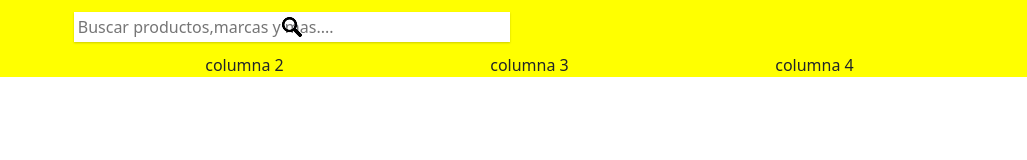
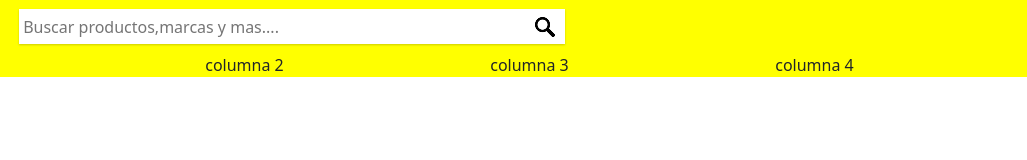
Before and after one commit to Santy167/Curso-git, a plain HTML site: page index.html in a window 1280 px wide. Shown: the full height of the page, 253-1280 px from the left. Drawn offline with nearby package versions, Linux system fonts and the light colour scheme.

Commit message:
nav con grid

```diff
--- a/index.html
+++ b/index.html
@@ -15,8 +15,10 @@
                     <img src="/img/Logotipo-mercadolibre-png-1.png" alt="imagen de mercado libre" class="img-fluid">
                 </div>
                 <div class="col-6 d-flex justify-content-center">
-                    <input type="text" placeholder=" Buscar productos,marcas y mas....">
-                    <img src="/img/pngegg.png" alt="" class="PosImg">
+                    <div class="pos-rel">
+                        <input type="text" placeholder=" Buscar productos,marcas y mas....">
+                        <img src="/img/pngegg.png" alt="" class="pos-Img mt-2">
+                    </div>
                 </div>
             </div>
             <div class="row aling-items-center">
--- a/style.css
+++ b/style.css
@@ -9,9 +9,15 @@ div{
      /*border: 2px solid rgb(0, 0, 0);
      text-align: center; */
 }
-.PosImg{
+.pos-rel{
+    position: relative;
+    width: 100%;
+}
+.pos-Img{
     position: absolute;
-    align-items: end;
+    height: 20px;
+    padding-right: 10px;
+    right: 0;
 }
 .img-col{
     margin-top: 5px;
@@ -22,8 +28,8 @@ div{
 input{
     color: rgba(0, 0, 0, .8980392157);
     border: 0;
-    width: 80%;
-    height:30px;
+    width: 100%;
+    height:35px;
     box-shadow: 0 1px 2px 0 rgba(0, 0, 0, .2);
 }
 div p{
```
